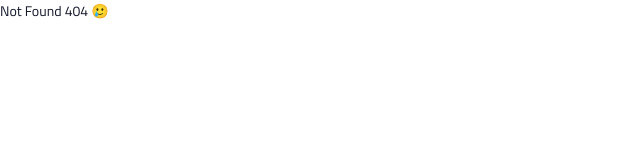
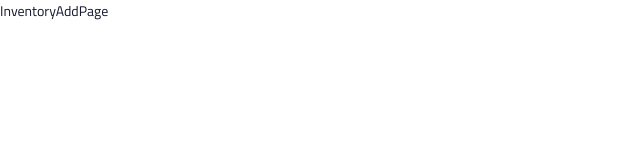
Before and after one commit to f2xiao/instock-frontend, a React (Create React App) app: page /inventories/1/add in a window 1280 px wide. Before the commit this address had no page. Shown: the top 160 px of the page, without its empty margins (0-640 px from the left). Built offline with nearby package versions, Linux system fonts and the light colour scheme.

Commit message:
add warehouses/:id/add, inventories/:id/add routers and placeholder page components

```diff
--- a/src/App.js
+++ b/src/App.js
@@ -1,11 +1,15 @@
 import "./App.scss";
+import { BrowserRouter, Routes, Route } from "react-router-dom";
+
 import WarehouseListPage from "./pages/WarehouseListPage/WarehouseListPage.jsx";
 import WarehouseDetailsPage from "./pages/WarehouseDetailsPage/WarehouseDetailsPage.jsx";
 import WarehouseEditPage from "./pages/WarehouseEditPage/WarehouseEditPage.jsx";
+import WarehouseAddPage from "./pages/WarehouseAddPage/WarehouseAddPage.jsx";
+
 import InventoryListPage from "./pages/InventoryListPage/InventoryListPage.jsx";
 import InventoryDetailsPage from "./pages/InventoryDetailsPage/InventoryDetailsPage.jsx";
 import InventoryEditPage from "./pages/InventoryEditPage/InventoryEditPage.jsx";
-import { BrowserRouter, Routes, Route } from "react-router-dom";
+import InventoryAddPage from "./pages/InventoryAddPage/InventoryAddPage.jsx";
 
 function App() {
   return (
@@ -15,9 +19,11 @@ function App() {
         <Route path="warehouses" element={<WarehouseListPage />} />
         <Route path="warehouses/:id" element={<WarehouseDetailsPage />} />
         <Route path="warehouses/:id/edit" element={<WarehouseEditPage />} />
+        <Route path="warehouses/:id/add" element={<WarehouseAddPage />} />
         <Route path="inventories" element={<InventoryListPage />} />
         <Route path="inventories/:id" element={<InventoryDetailsPage />} />
         <Route path="inventories/:id/edit" element={<InventoryEditPage />} />
+        <Route path="inventories/:id/add" element={<InventoryAddPage />} />
         <Route path="*" element={<div>Not Found 404 🥲</div>} />
       </Routes>
     </BrowserRouter>
--- /dev/null
+++ b/src/pages/InventoryAddPage/InventoryAddPage.jsx
@@ -0,0 +1,7 @@
+import "./InventoryAddPage.scss";
+
+const InventoryAddPage = () => {
+  return <div>InventoryAddPage</div>;
+};
+
+export default InventoryAddPage;
--- /dev/null
+++ b/src/pages/WarehouseAddPage/WarehouseAddPage.jsx
@@ -0,0 +1,7 @@
+import "./WarehouseAddPage.scss";
+
+const WarehouseAddPage = () => {
+  return <div>WarehouseAddPage</div>;
+};
+
+export default WarehouseAddPage;
```
Also changed, not shown: src/pages/InventoryAddPage/InventoryAddPage.scss (added), src/pages/WarehouseAddPage/WarehouseAddPage.scss (added).
